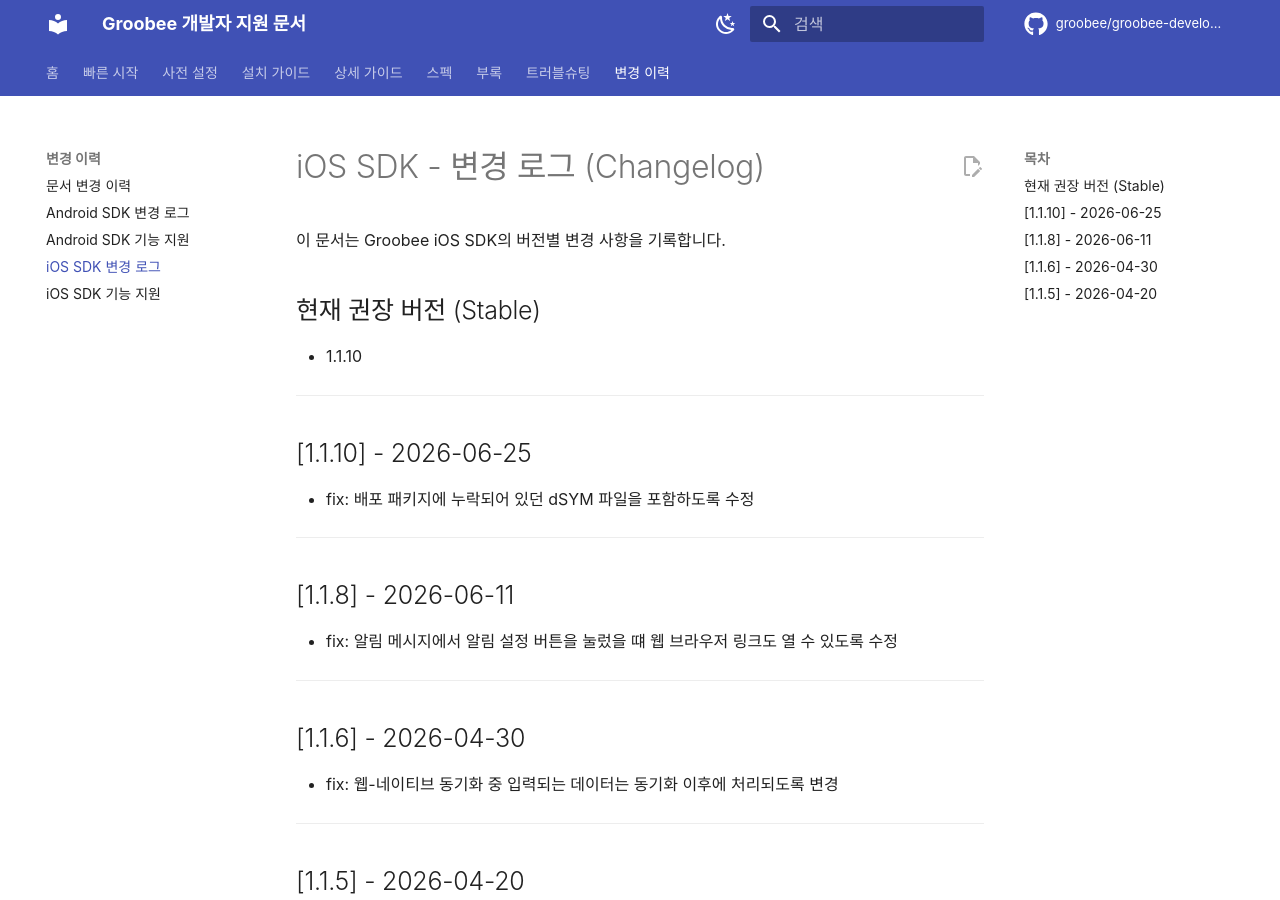
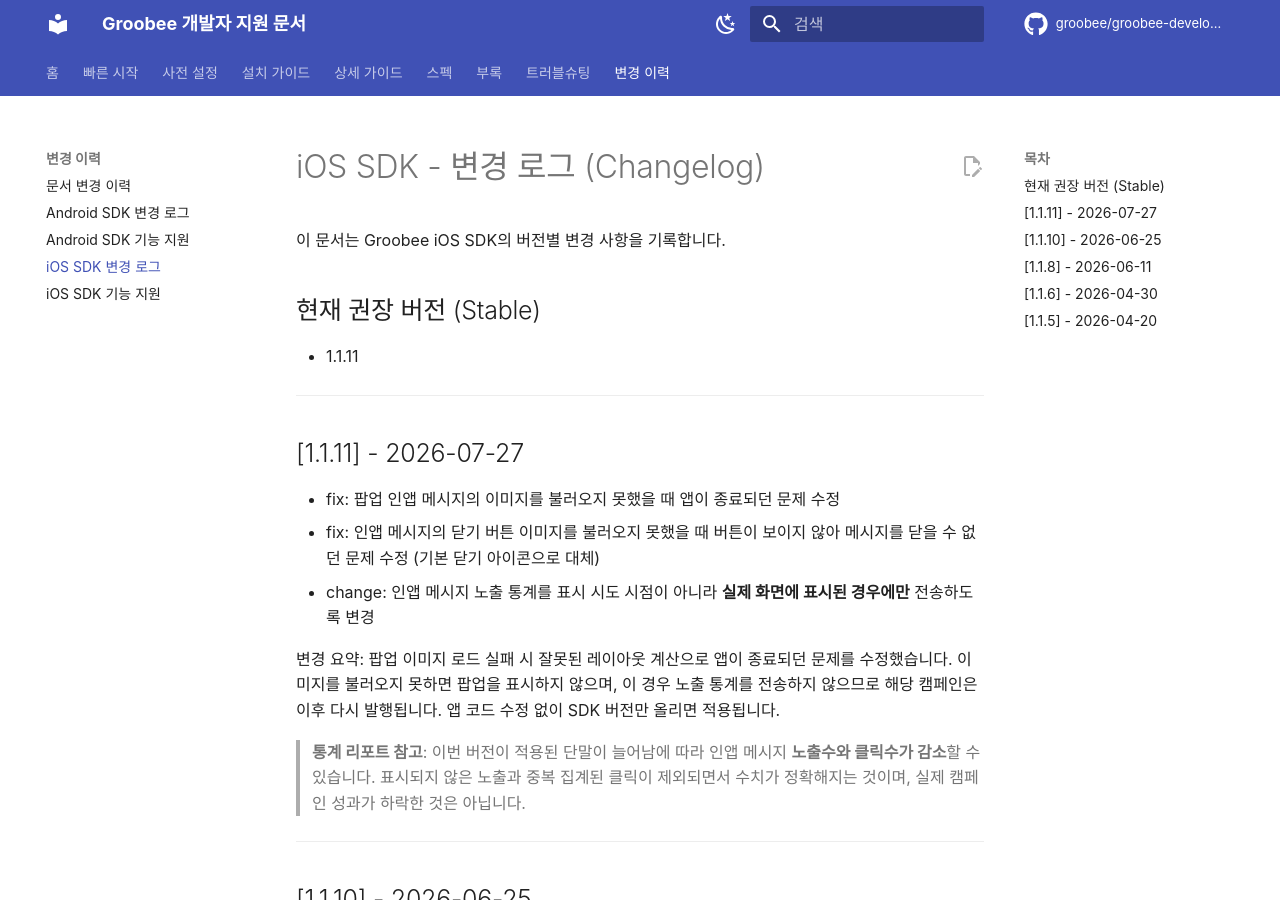
Before and after one commit to groobee/groobee-developer-support, an MkDocs documentation site: the page built from docs/changelog/sdk-ios-changelog.md, in a window 1280 px wide and 900 px high. Built offline with MkDocs 1.6.1 and Material for MkDocs 9.7.7, drawn with Linux system fonts in a browser that asks for light colours; some web fonts are replaced; comment, search, counter and statistics services are not loaded.

Commit message:
patch: sdk 버전업 내역 추가 (#36)

```diff
--- a/docs/changelog/sdk-ios-changelog.md
+++ b/docs/changelog/sdk-ios-changelog.md
@@ -4,7 +4,18 @@
 
 ## 현재 권장 버전 (Stable)
 
-- 1.1.10
+- 1.1.11
+
+---
+
+## [1.1.11] - 2026-07-27
+* fix: 팝업 인앱 메시지의 이미지를 불러오지 못했을 때 앱이 종료되던 문제 수정
+* fix: 인앱 메시지의 닫기 버튼 이미지를 불러오지 못했을 때 버튼이 보이지 않아 메시지를 닫을 수 없던 문제 수정 (기본 닫기 아이콘으로 대체)
+* change: 인앱 메시지 노출 통계를 표시 시도 시점이 아니라 **실제 화면에 표시된 경우에만** 전송하도록 변경
+
+변경 요약: 팝업 이미지 로드 실패 시 잘못된 레이아웃 계산으로 앱이 종료되던 문제를 수정했습니다. 이미지를 불러오지 못하면 팝업을 표시하지 않으며, 이 경우 노출 통계를 전송하지 않으므로 해당 캠페인은 이후 다시 발행됩니다. 앱 코드 수정 없이 SDK 버전만 올리면 적용됩니다.
+
+> **통계 리포트 참고**: 이번 버전이 적용된 단말이 늘어남에 따라 인앱 메시지 **노출수와 클릭수가 감소**할 수 있습니다. 표시되지 않은 노출과 중복 집계된 클릭이 제외되면서 수치가 정확해지는 것이며, 실제 캠페인 성과가 하락한 것은 아닙니다.
 
 ---
 
```
Also changed, not shown: README.md (+2 -2 lines), docs/changelog/sdk-android-changelog.md (+8 -0 lines), docs/index.md (+2 -2 lines).
